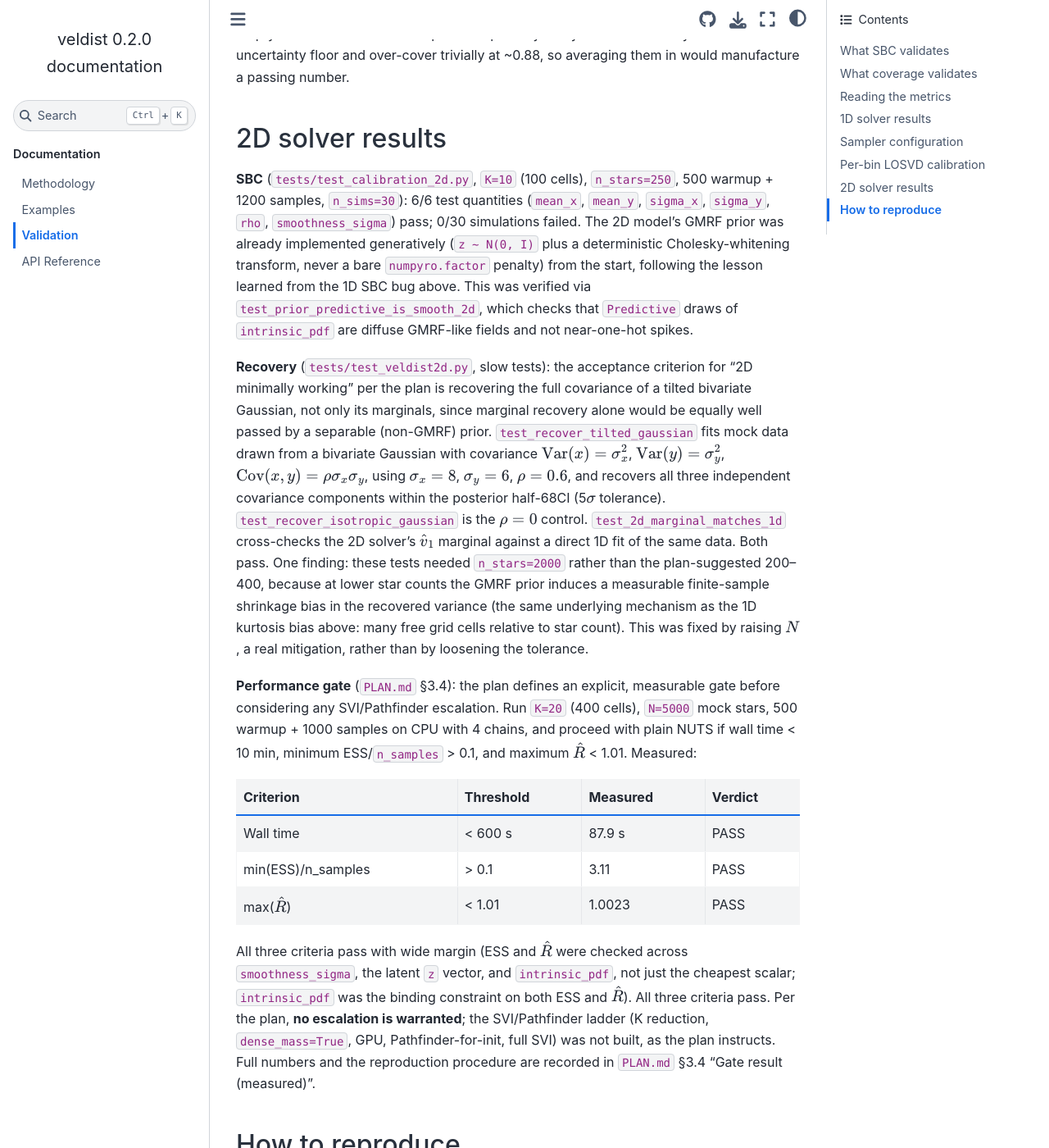
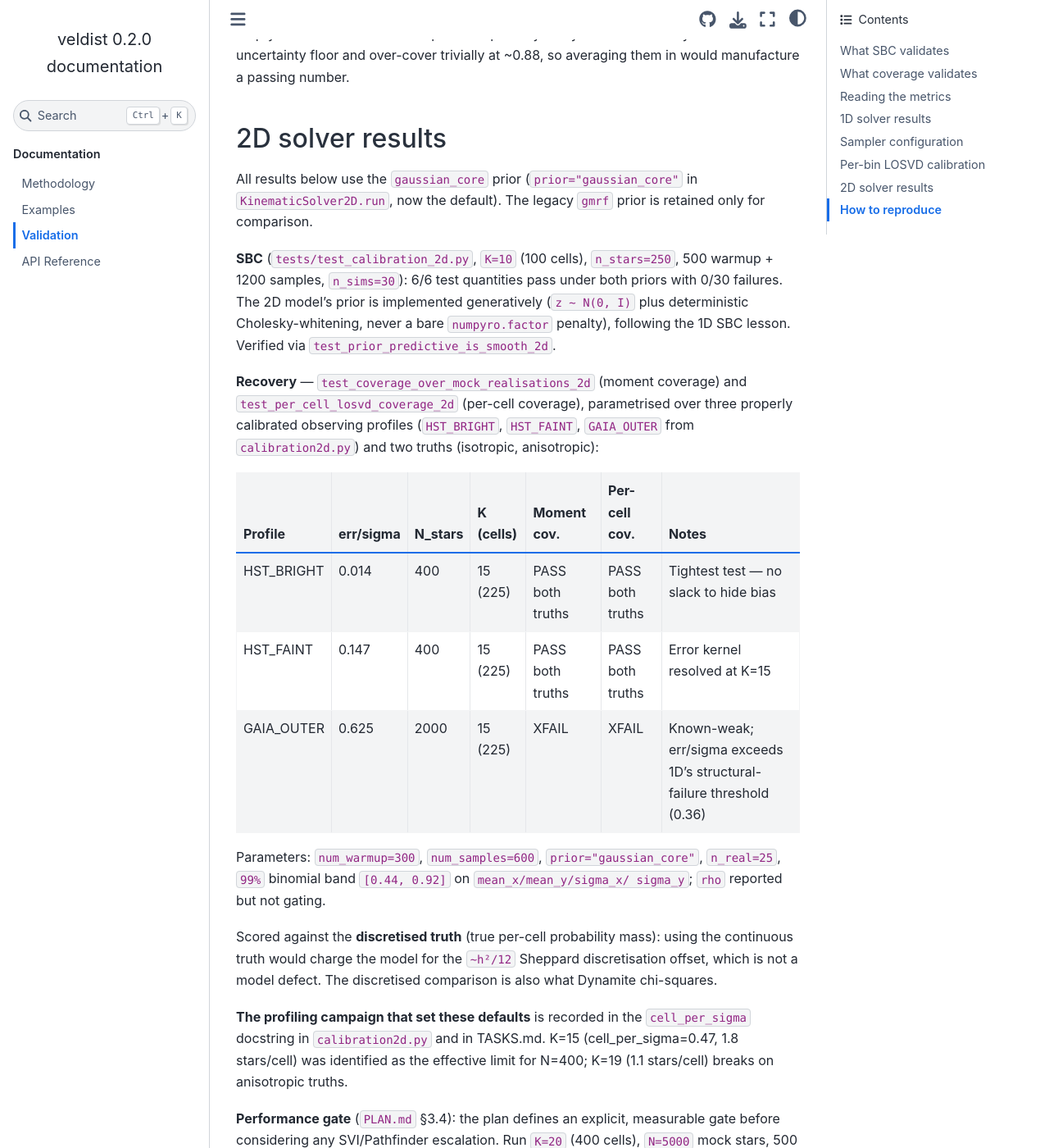
Before and after one commit to pjs902/veldist, a Sphinx documentation site: the page built from docs/validation.md, in a window 1280 px wide and 1400 px high, scrolled down 6707 px. Shown: the whole window at 82% size. Built offline with Sphinx 7.4.7 and the Sphinx Book theme 1.1.4, drawn with Linux system fonts in a browser that asks for light colours; some of the changed text lies outside the part shown.

Commit message:
docs: update TASKS.md and validation.md for final 2D state
TASKS.md: replace the stale '2D harness has no ObservingProfile' open item
with the actual resolution (profiles exist, cell_per_sigma=0.47 set by
measurement). Record mean_y offset as known small residual.

validation.md: replace pre-gaussian_core 2D section with current results
referencing the three calibrated profiles, coverage test scores, and the
cell_per_sigma campaign. Add coverage and writer tests to reproduction
commands.

````diff
--- a/docs/validation.md
+++ b/docs/validation.md
@@ -243,34 +243,42 @@ in would manufacture a passing number.
 
 ## 2D solver results
 
+All results below use the ``gaussian_core`` prior (``prior="gaussian_core"``
+in ``KinematicSolver2D.run``, now the default). The legacy ``gmrf`` prior is
+retained only for comparison.
+
 **SBC** (`tests/test_calibration_2d.py`, `K=10` (100 cells), `n_stars=250`,
-500 warmup + 1200 samples, `n_sims=30`): 6/6 test quantities (`mean_x`,
-`mean_y`, `sigma_x`, `sigma_y`, `rho`, `smoothness_sigma`) pass; 0/30
-simulations failed. The 2D model's GMRF prior was already implemented
-generatively (`z ~ N(0, I)` plus a deterministic Cholesky-whitening
-transform, never a bare `numpyro.factor` penalty) from the start, following
-the lesson learned from the 1D SBC bug above. This was verified via
-`test_prior_predictive_is_smooth_2d`, which checks that `Predictive` draws of
-`intrinsic_pdf` are diffuse GMRF-like fields and not near-one-hot spikes.
+500 warmup + 1200 samples, `n_sims=30`): 6/6 test quantities pass under both
+priors with 0/30 failures. The 2D model's prior is implemented generatively
+(``z ~ N(0, I)`` plus deterministic Cholesky-whitening, never a bare
+``numpyro.factor`` penalty), following the 1D SBC lesson. Verified via
+``test_prior_predictive_is_smooth_2d``.
 
-**Recovery** (`tests/test_veldist2d.py`, slow tests): the acceptance
-criterion for "2D minimally working" per the plan is recovering the full
-covariance of a tilted bivariate Gaussian, not only its marginals, since
-marginal recovery alone would be equally well passed by a separable
-(non-GMRF) prior. `test_recover_tilted_gaussian` fits mock data drawn from a
-bivariate Gaussian with covariance $\mathrm{Var}(x)=\sigma_x^2$,
-$\mathrm{Var}(y)=\sigma_y^2$, $\mathrm{Cov}(x,y)=\rho\sigma_x\sigma_y$,
-using $\sigma_x=8$, $\sigma_y=6$, $\rho=0.6$, and recovers all three
-independent covariance components within the posterior half-68CI
-(5$\sigma$ tolerance). `test_recover_isotropic_gaussian` is the $\rho=0$
-control. `test_2d_marginal_matches_1d` cross-checks the 2D solver's
-$\hat v_1$ marginal against a direct 1D fit of the same data. Both pass.
-One finding: these tests needed `n_stars=2000` rather than the plan-suggested
-200–400, because at lower star counts the GMRF prior induces a measurable
-finite-sample shrinkage bias in the recovered variance (the same underlying
-mechanism as the 1D kurtosis bias above: many free grid cells relative to
-star count). This was fixed by raising $N$, a real mitigation, rather than by
-loosening the tolerance.
+**Recovery** — ``test_coverage_over_mock_realisations_2d`` (moment coverage)
+and ``test_per_cell_losvd_coverage_2d`` (per-cell coverage), parametrised
+over three properly calibrated observing profiles (``HST_BRIGHT``,
+``HST_FAINT``, ``GAIA_OUTER`` from ``calibration2d.py``) and two truths
+(isotropic, anisotropic):
+
+| Profile | err/sigma | N_stars | K (cells) | Moment cov. | Per-cell cov. | Notes |
+|---|---|---|---|---|---|---|
+| HST_BRIGHT | 0.014 | 400 | 15 (225) | PASS both truths | PASS both truths | Tightest test — no slack to hide bias |
+| HST_FAINT | 0.147 | 400 | 15 (225) | PASS both truths | PASS both truths | Error kernel resolved at K=15 |
+| GAIA_OUTER | 0.625 | 2000 | 15 (225) | XFAIL | XFAIL | Known-weak; err/sigma exceeds 1D's structural-failure threshold (0.36) |
+
+Parameters: ``num_warmup=300``, ``num_samples=600``, ``prior="gaussian_core"``,
+``n_real=25``, `99%` binomial band `[0.44, 0.92]` on `mean_x/mean_y/sigma_x/
+sigma_y`; ``rho`` reported but not gating.
+
+Scored against the **discretised truth** (true per-cell probability mass):
+using the continuous truth would charge the model for the `~h²/12` Sheppard
+discretisation offset, which is not a model defect. The discretised
+comparison is also what Dynamite chi-squares.
+
+**The profiling campaign that set these defaults** is recorded in the
+``cell_per_sigma`` docstring in ``calibration2d.py`` and in TASKS.md. K=15
+(cell_per_sigma=0.47, 1.8 stars/cell) was identified as the effective limit
+for N=400; K=19 (1.1 stars/cell) breaks on anisotropic truths.
 
 **Performance gate** (`PLAN.md` §3.4): the plan defines an explicit,
 measurable gate before considering any SVI/Pathfinder escalation. Run
@@ -309,8 +317,14 @@ pytest tests/test_coverage.py -m slow -v
 # 2D SBC
 pytest tests/test_calibration_2d.py -m slow -v
 
-# 2D recovery tests (tilted/isotropic Gaussian, 1D/2D marginal consistency)
+# 2D coverage (moment + per-cell, parametrised over 3 profiles × 2 priors)
+pytest tests/test_coverage_2d.py -m slow -v
+
+# 2D unit tests (recovery, marginal consistency, design matrix)
 pytest tests/test_veldist2d.py -m slow -v
+
+# 2D Dynamite output writer + profile tests
+pytest tests/test_dynamite2d.py tests/test_calibration2d_profile.py -v
 ```
 
 The §3.4 performance gate is a one-off measurement, not a pytest test (it
````
Also changed, not shown: TASKS.md (+20 -12 lines).
